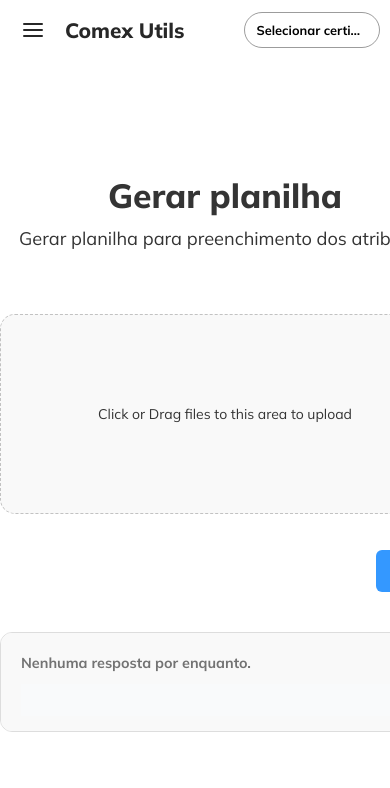
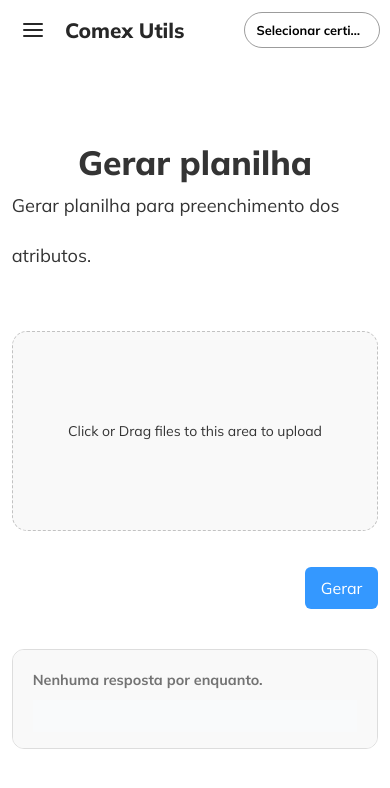
Before and after one commit to funchaal/comex-utils, a React (Vite) app in the folder frontend/cadastro-de-produtos/: page /gerar-planilha in a window 390 px wide. Shown: the top 788 px of the page. Built offline with nearby package versions, Linux system fonts and the light colour scheme.

Commit message:
Mobile Layout Correction

```diff
--- a/frontend/cadastro-de-produtos/src/App.css
+++ b/frontend/cadastro-de-produtos/src/App.css
@@ -681,3 +681,14 @@ header {
   margin-top: 40px;
   margin-bottom: 40px;
 }
+
+@media (max-width: 768px) {
+  .main-container {
+    display: grid;
+    height: 100%;
+    grid-template-columns: 0 1fr 0;
+    grid-template-rows: minmax(80px, 2fr) 2fr 2fr 1fr;
+    align-items: center;
+    padding: 0 3vw;
+  }
+}
```
